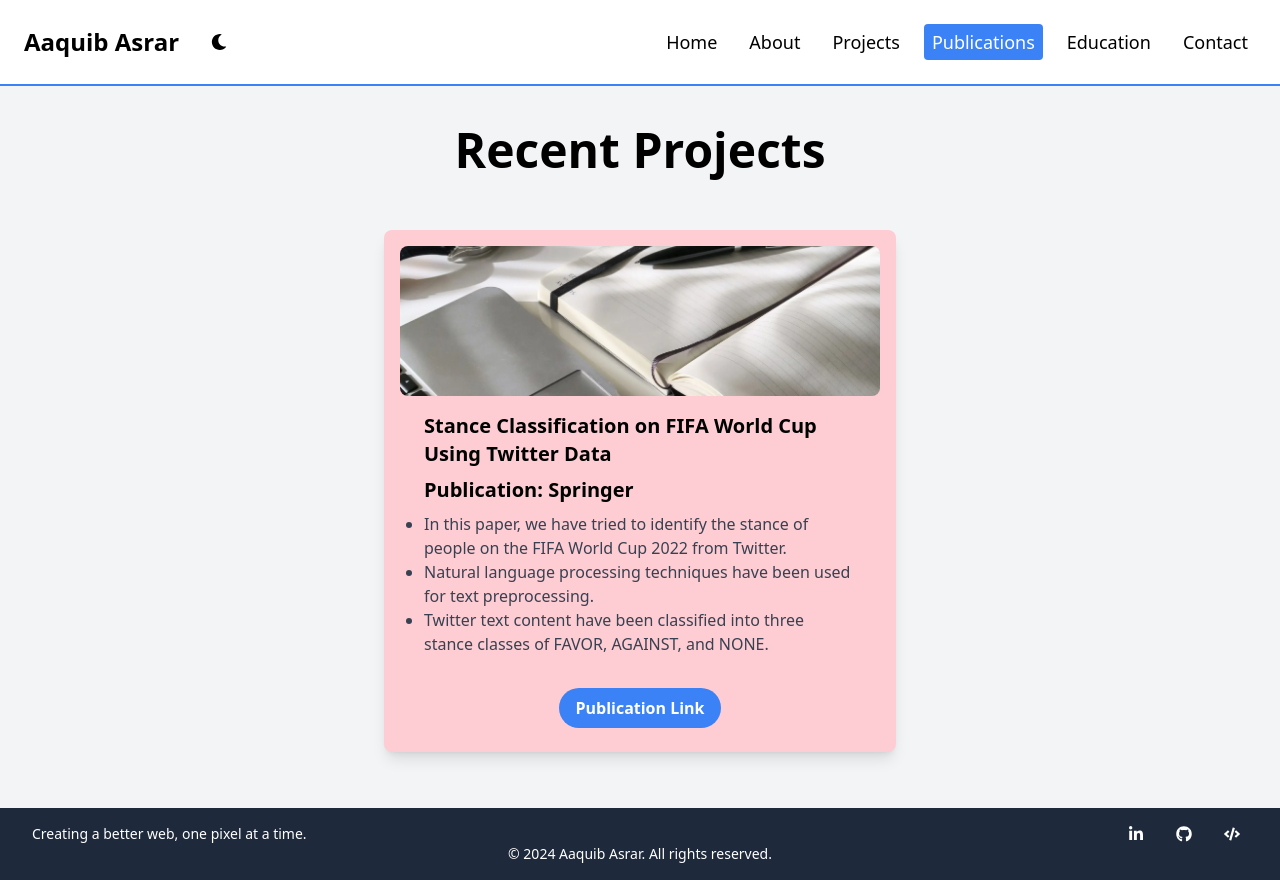
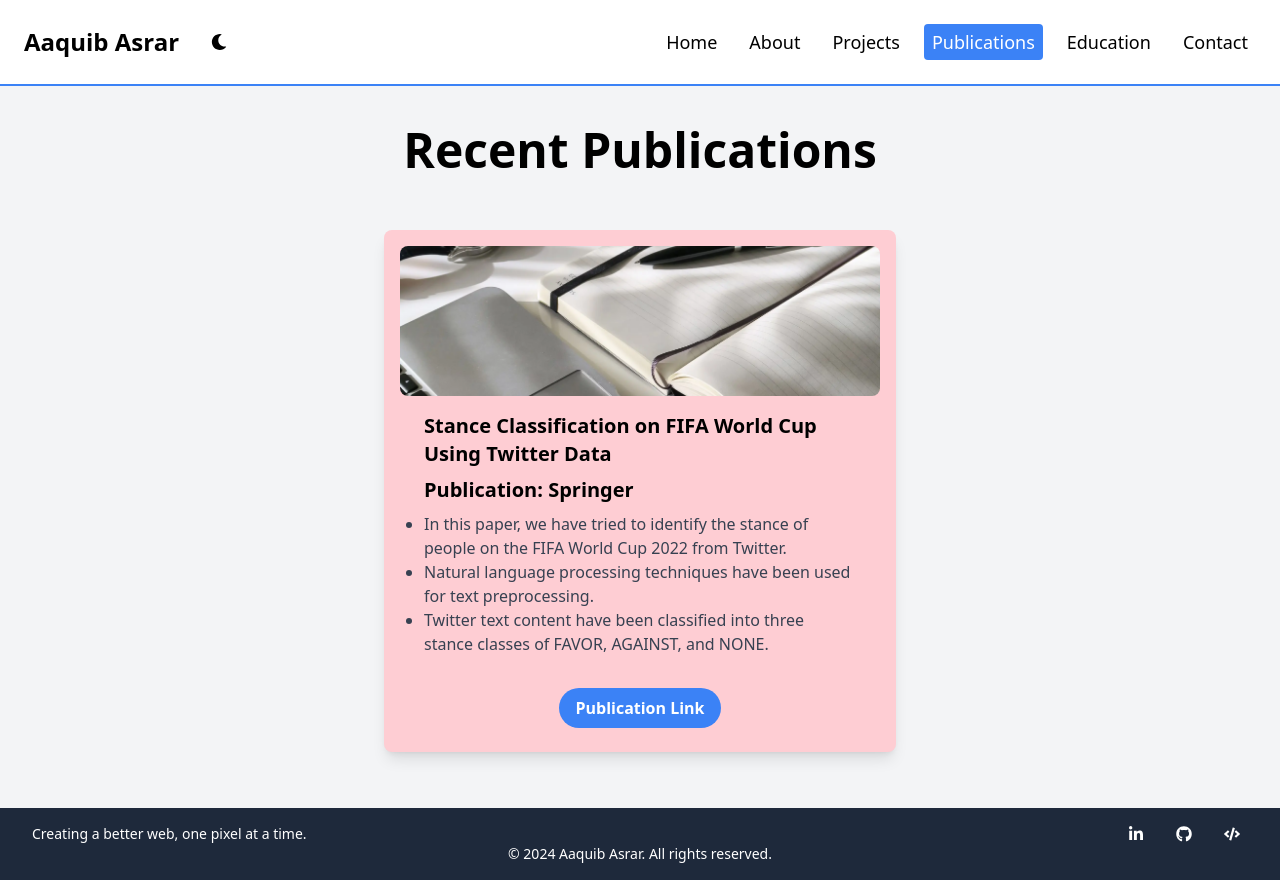
Before and after one commit to Aaquib07/portfolio, a React (Create React App) app: page /publications in a window 1280 px wide. Built offline with nearby package versions, Linux system fonts and the light colour scheme.

Commit message:
Update Publications.jsx

```diff
--- a/src/components/Publications.jsx
+++ b/src/components/Publications.jsx
@@ -18,7 +18,7 @@ const Publications = () => {
     <div className='h-screen'>
       <Navbar />
       <div className="flex flex-col bg-gray-100 dark:bg-zinc-900 py-10 gap-4">
-        <h1 className='flex justify-center font-bold text-5xl mb-6 dark:text-slate-200'>Recent Projects</h1>
+        <h1 className='flex justify-center font-bold text-5xl mb-6 dark:text-slate-200'>Recent Publications</h1>
         <div className='flex justify-around flex-wrap'>
         {publicationsList.map(publication => (
           <PublicationCard key={publication.id} publication={publication} />
```
